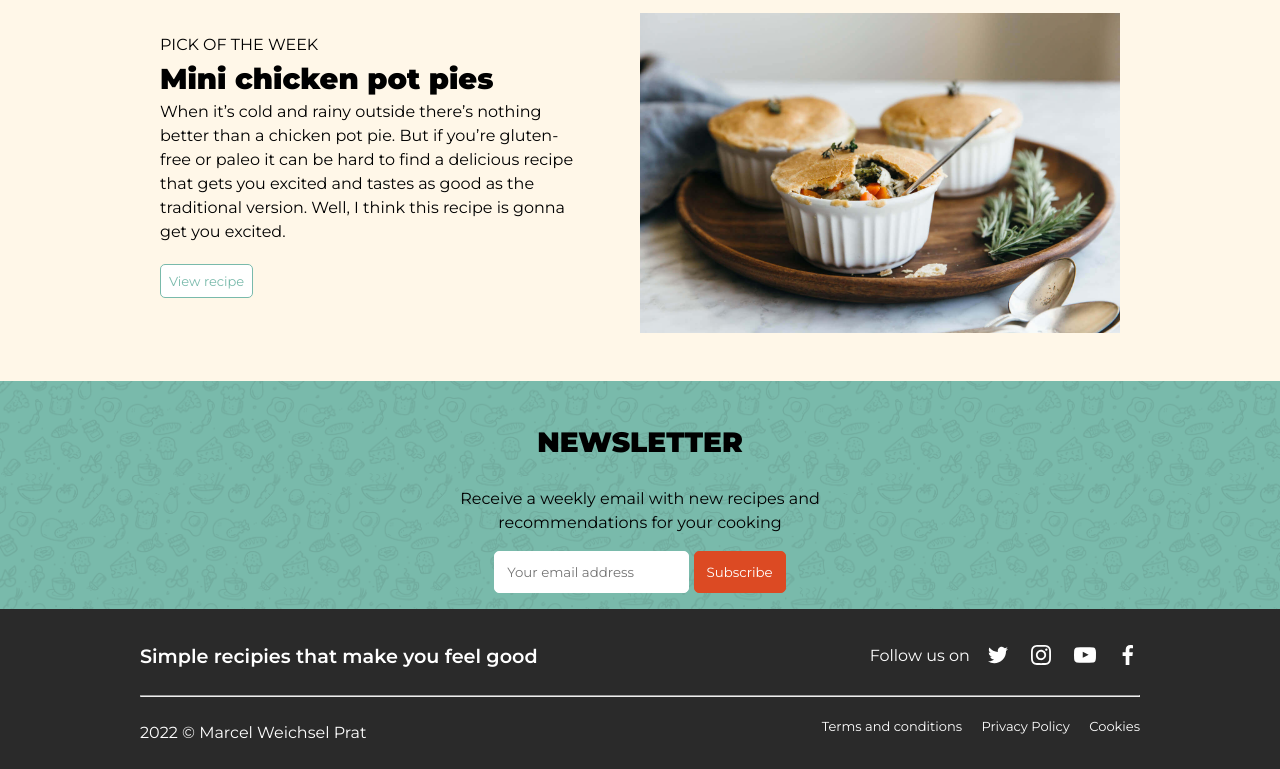
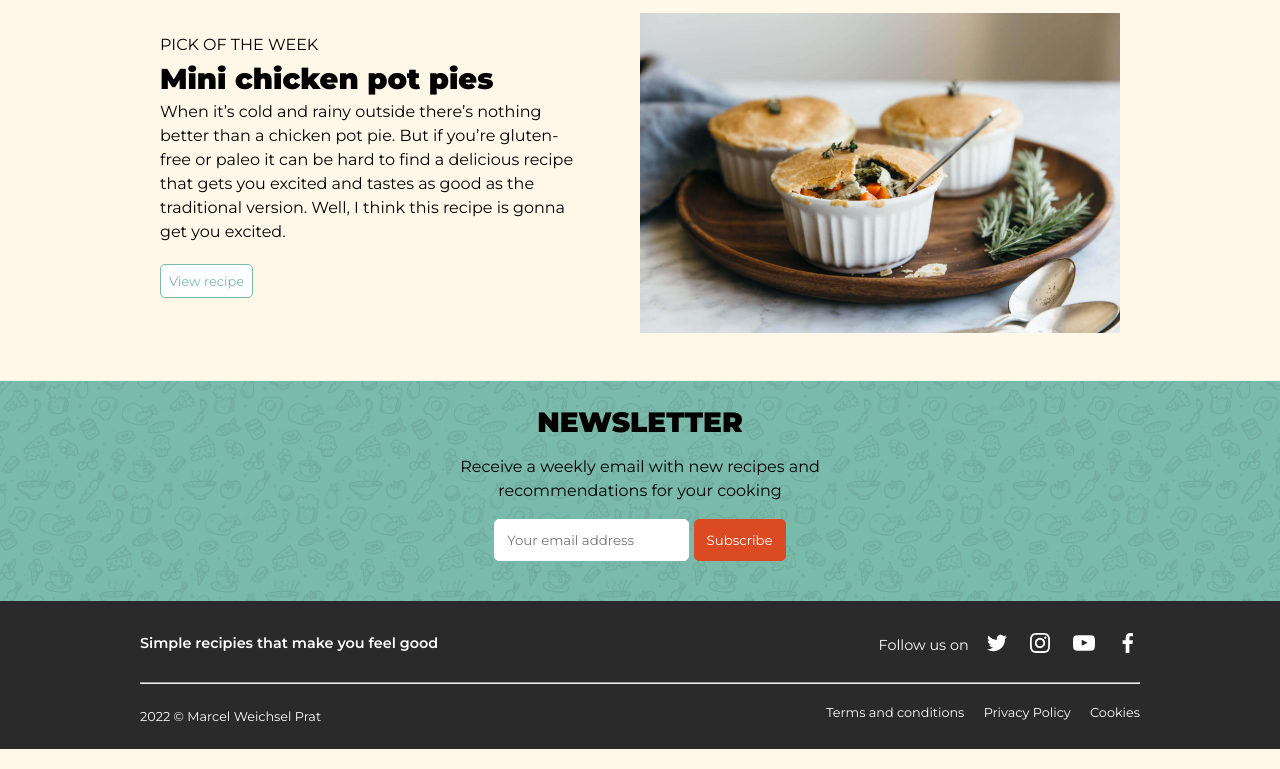
Before and after one commit to marcelwp/cookination, a plain HTML site: page index.html in a window 1280 px wide. Shown: the part 993-1762 px from the top of the page. Drawn offline with Linux system fonts and the light colour scheme.

Commit message:
Update styles.css

```diff
--- a/css/styles.css
+++ b/css/styles.css
@@ -118,12 +118,15 @@ footer {
 
 .moto {
     font-weight: 600;
-    font-size: 1.2rem;
+    font-size: 0.9rem;
+}
+
+.copyright {
+    font-size: 0.8rem;
 }
 
 footer ul {
     padding-left: 0;
-    font-size: small;
 }
 
 footer ul li {
@@ -202,6 +205,8 @@ h3 {
     text-transform: uppercase;
     font-size: 1.75rem;
     font-weight: 900;
+    margin-top: 0.5rem;
+    margin-bottom: 0.5rem;
 }
 
 h4 {
@@ -452,7 +457,7 @@ NEWSLETTER
     text-align: center;
     margin: auto;
     padding-top: 1rem;
-    padding-bottom: 1rem;
+    padding-bottom: 2.5rem;
 }
 
 .newsletter input[type="email"] {
@@ -597,6 +602,7 @@ MEDIA QUERIES
 
     .icons p, .icons ul {
         display: inline-block;
+        font-size: 0.9rem;
     }
 
     .mealsContainer {
```
